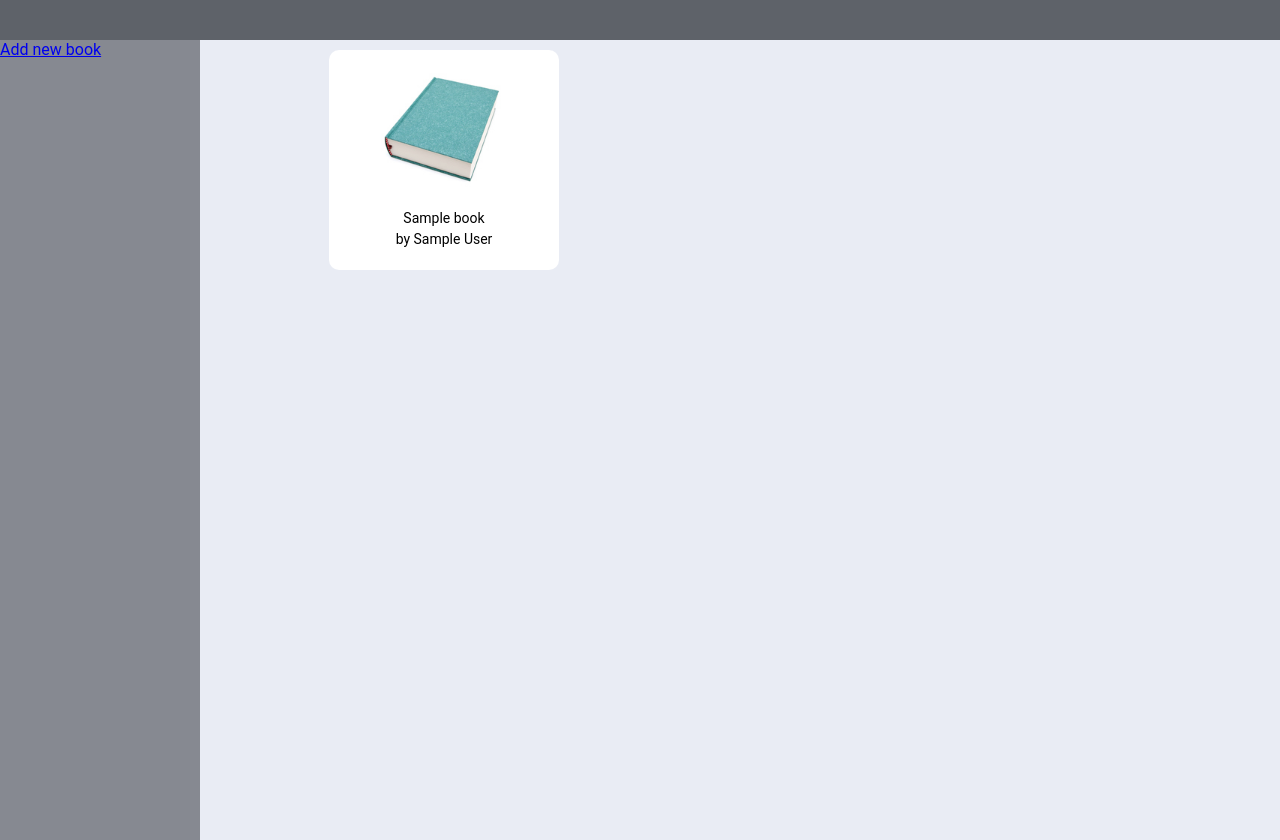
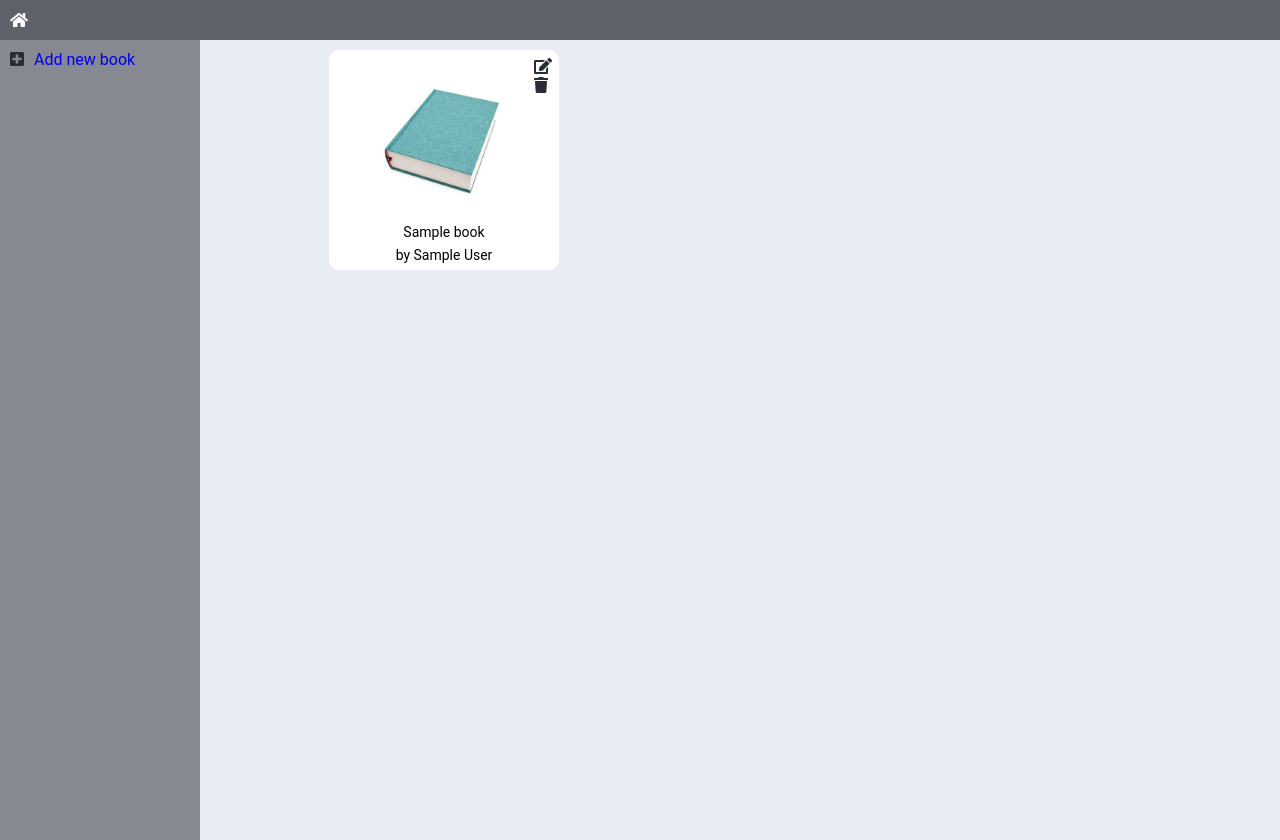
Before and after one commit to georgelyn/python-books, a Flask app: page / in a window 1280 px wide. Run offline with Flask 2, Linux system fonts and the light colour scheme; a database or web service that is not in the repository returns one stand-in record (values such as "Sample title"); data that the repository does not hold is empty.

Commit message:
Add functionality to edit and delete books

```diff
--- a/app/app.py
+++ b/app/app.py
@@ -20,7 +20,30 @@
         if response.status_code == 500:
             raise
         return redirect('/')
-    return render_template('book.html')
+
+    return render_template('add-book.html')
+
+@app.route('/edit-book/<int:id>', methods=['GET', 'POST'])
+def edit(id):
+    book = requests.get(f'{api_uri}/books/{id}').json()
+
+    if (request.method == 'POST'):
+        response = requests.put(api_uri + f'/books/{id}', json = { "name": request.form["name"],
+                                                    "author": request.form["author"] })
+        if response.status_code == 500:
+            raise
+        return redirect('/')
+
+    return render_template('edit-book.html', book=book)
+
+
+@app.route('/delete-book/<int:id>')
+def delete(id):
+    response = requests.delete(f'{api_uri}/books/{id}')
+    if response.status_code == 500:
+        raise
+
+    return redirect('/')
 
 
 if __name__ == '__main__':
--- a/app/static/css/main.css
+++ b/app/static/css/main.css
@@ -12,9 +12,16 @@
 }
 
 .header {
+  display: flex;
+  align-items: center;
   background-color: #4d5057e1;
   width: 100%;
   height: 40px;
+}
+
+.header > a > i {
+  color: #fff;
+  margin-left: 10px;
 }
 
 .container {
@@ -32,29 +39,35 @@
   display: flex;
 }
 
+.sidebar > ul {
+  margin: 10px 0 0 10px;
+  list-style-type: none;
+}
+
+.sidebar > ul a {
+  text-decoration: none;
+}
+
+.sidebar i {
+  color: #282c34;
+  margin-right: 10px;
+}
+
 .books {
   grid-area: books;
   display: grid;
   justify-content: center;
-  /* grid-template-columns:
-    minmax(280px, max-content)
-    repeat(auto-fill, 280px); */
   grid-template-columns: repeat(auto-fill, 280px);
-  /* grid-template-columns: repeat(3, 1fr); */
-  /* grid-template-columns: repeat(auto-fill, minmax(200px, 1fr)); */
   grid-gap: 1em;
   grid-auto-rows: 220px;
-  /* grid-auto-rows: minmax(200px, auto); */
-  /* grid-auto-flow: row; */
-  /* background-color: aliceblue; */
   border-radius: 10px;
   margin-top: 10px;
-  /* height: 90%; */
   overflow: auto;
   margin-bottom: 50px;
 }
 
 .book {
+  display: grid;
   background-color: #fff;
   border-radius: 10px;
   width: 220px;
@@ -76,12 +89,30 @@
   height: 150px;
 }
 
+.btn {
+  place-self: end;
+  height: 10px;
+  width: 10px;
+  padding-right: 10px;
+}
+
+.btn a {
+  color: #282c34;
+}
+
+.btn-delete a:hover {
+  color: #c72835;
+}
+
+.btn-edit a:hover {
+  color: #52b01c;
+}
+
 .container.add-book {
   display: flex;
-  flex-direction: column;
+  /* flex-direction: column;
   width: 100%;
-  align-items: center;
-  /* justify-content: center; */
+  align-items: center; */
 }
 
 .add-book > form {
--- a/app/templates/index.html
+++ b/app/templates/index.html
@@ -5,13 +5,17 @@
 <div class="container">
     <aside class="sidebar">
         <ul>
-            <li><a href="/add-book">Add new book</a></li>
+            <li><a href="/add-book"><i class="fas fa-plus-square"></i>Add new book</a></li>
         </ul>
     </aside>
 
     <div class="books">
         {% for book in books %}
         <div class="book">
+            <div class="btn">
+                <div class="btn-edit"><a href="/edit-book/{{book.id}}"><i class="fas fa-edit"></i></a></div>
+                <div class="btn-delete"><a href="/delete-book/{{book.id}}"><i class="fas fa-trash"></i></a></div>
+            </div>
             <img src="{{ url_for('static', filename='assets/book-stock.jpg') }}" alt="">
             <p>{{ book.name }}</p>
             <p>by {{ book.author }}</p>
--- a/app/templates/layout.html
+++ b/app/templates/layout.html
@@ -6,10 +6,14 @@
     <meta http-equiv="X-UA-Compatible" content="IE=edge">
     <meta name="viewport" content="width=device-width, initial-scale=1.0">
     <title>Books!</title>
-    <link rel="stylesheet" href="{{ url_for('static', filename='css/main.css') }}" </head>
+    <link rel="shortcut icon" href="{{ url_for('static', filename='favicon.ico') }}">
+    <link rel="stylesheet" href="{{ url_for('static', filename='css/main.css') }}">
+    <link rel='stylesheet' href="https://use.fontawesome.com/releases/v5.15.4/css/fontawesome.css">
+    <link rel='stylesheet' href="https://use.fontawesome.com/releases/v5.15.4/css/solid.css">
+</head>
 
 <body>
-    <header class="header"></header>
+    <header class="header"><a href="/"><i class="fas fa-home"></i></a></header>
     {% block body %}
     {% endblock %}
 </body>
```
Also changed, not shown: app/templates/edit-book.html (added, +15 -0 lines), api/books.db, app/static/favicon.ico (added), app/templates/add-book.html (renamed from app/templates/book.html).
